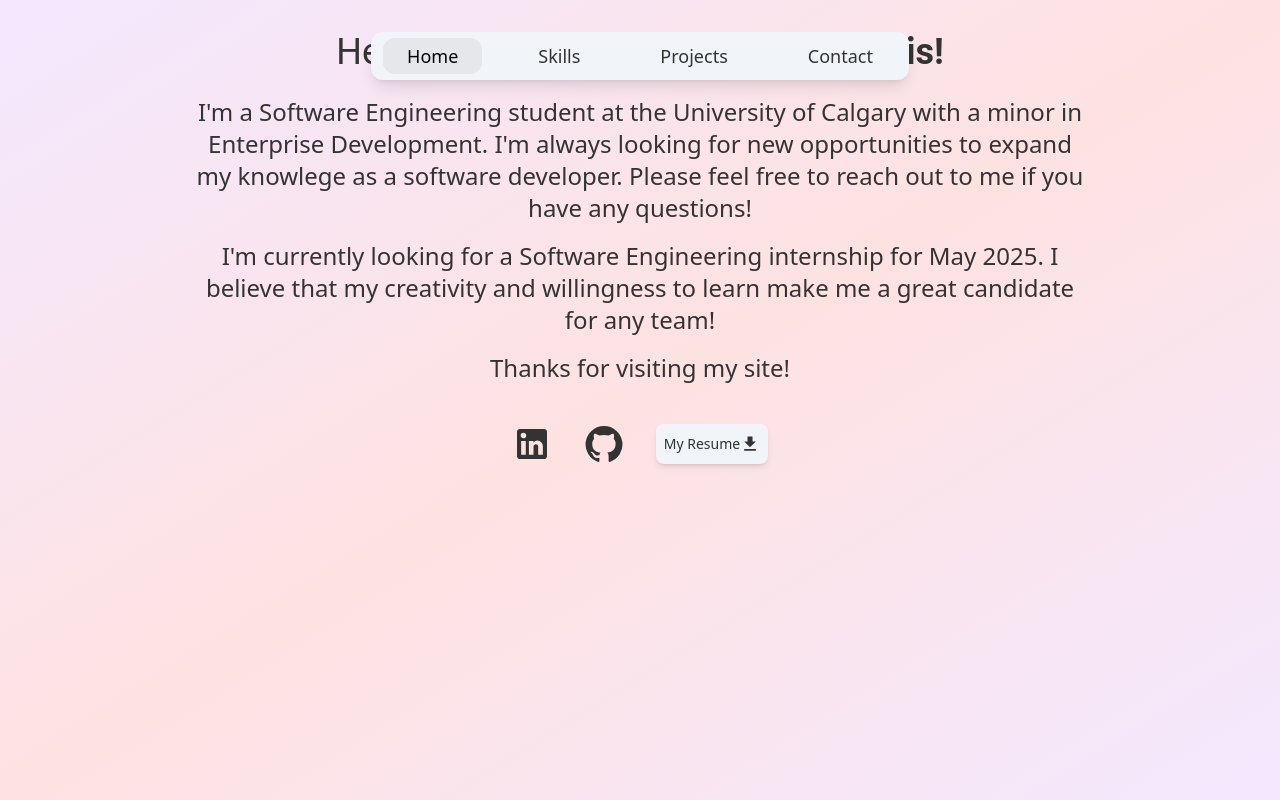
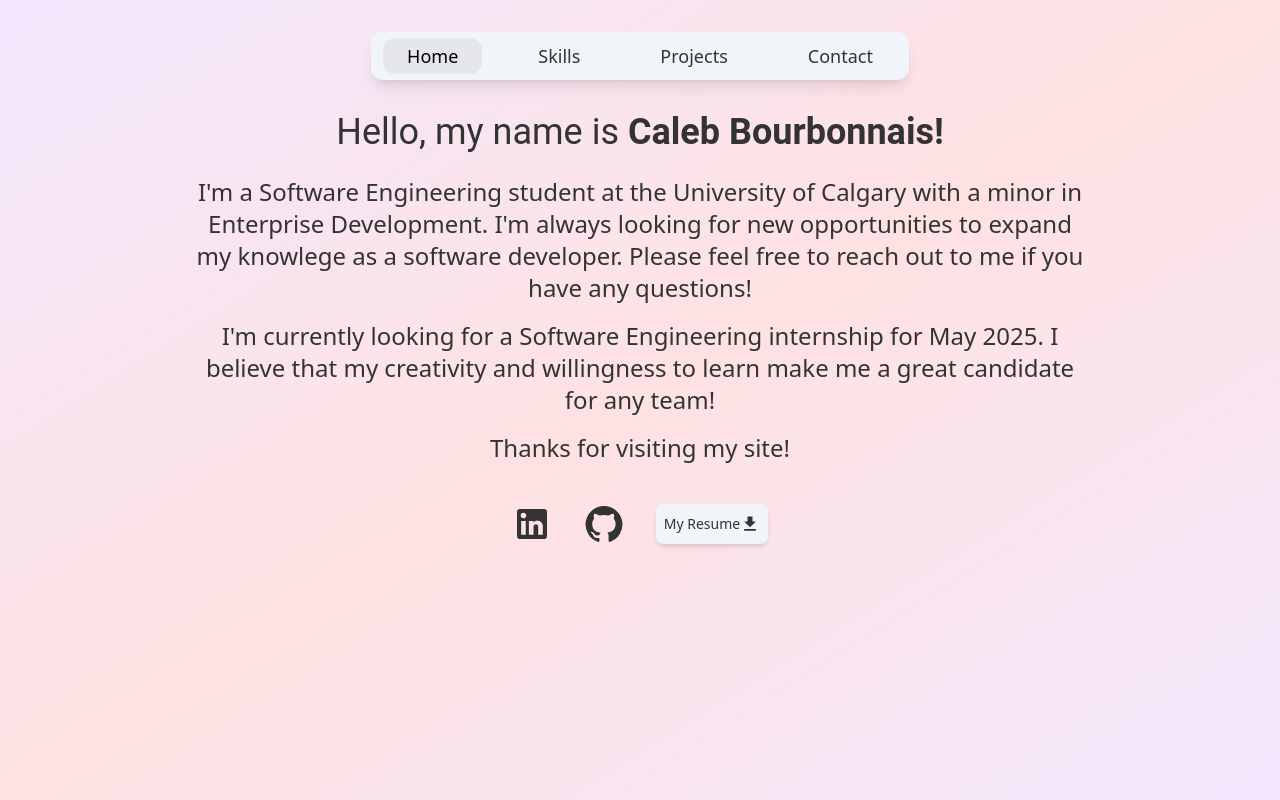
Before and after one commit to CalebBourb/portfolio, a React (Create React App) app in the folder portfolio-site/: page / in a window 1280 px wide. Built offline with nearby package versions, Linux system fonts and the light colour scheme.

Commit message:
changing routes

```diff
--- a/portfolio-site/src/App.tsx
+++ b/portfolio-site/src/App.tsx
@@ -1,6 +1,6 @@
 import React from 'react';
 import './styles/global.css';
-import { Routes, Route } from 'react-router-dom';
+import { Routes, Route, BrowserRouter } from 'react-router-dom';
 import Home from './pages/Home';
 import Skills from './pages/Skills';
 import Projects from './pages/Projects';
@@ -14,10 +14,13 @@ function App() {
       <div className="">
         <div className="h-[4vh] max-sm:h-0">
         </div>
+
+        <div className="grid">
+          <BrowserRouter>
             <div className="h-[12vh] z-10 items-center w-screen fixed">
               <Navigation />
             </div>
-        <div className="grid">
+            <div className="pt-20">
               <Routes>
                 <Route path="/" element={<Home />} />
                 <Route path="/skills" element={<Skills />} />
@@ -26,6 +29,8 @@ function App() {
                 <Route path="/Resume" element={""} />
               </Routes>
             </div>
+          </BrowserRouter>
+        </div>
       </div>
     </div>
 );
--- a/portfolio-site/src/index.tsx
+++ b/portfolio-site/src/index.tsx
@@ -2,15 +2,12 @@ import React from 'react';
 import ReactDOM from 'react-dom/client';
 import App from './App';
 import './styles/global.css';
-import{ BrowserRouter } from 'react-router-dom';
 
 const root = ReactDOM.createRoot(
 document.getElementById('root') as HTMLElement
 );
 root.render(
   <React.StrictMode>
-    <BrowserRouter>
       <App />
-    </BrowserRouter>
   </React.StrictMode>
 );
```
Lines whose indentation alone changed are shown as unchanged.
